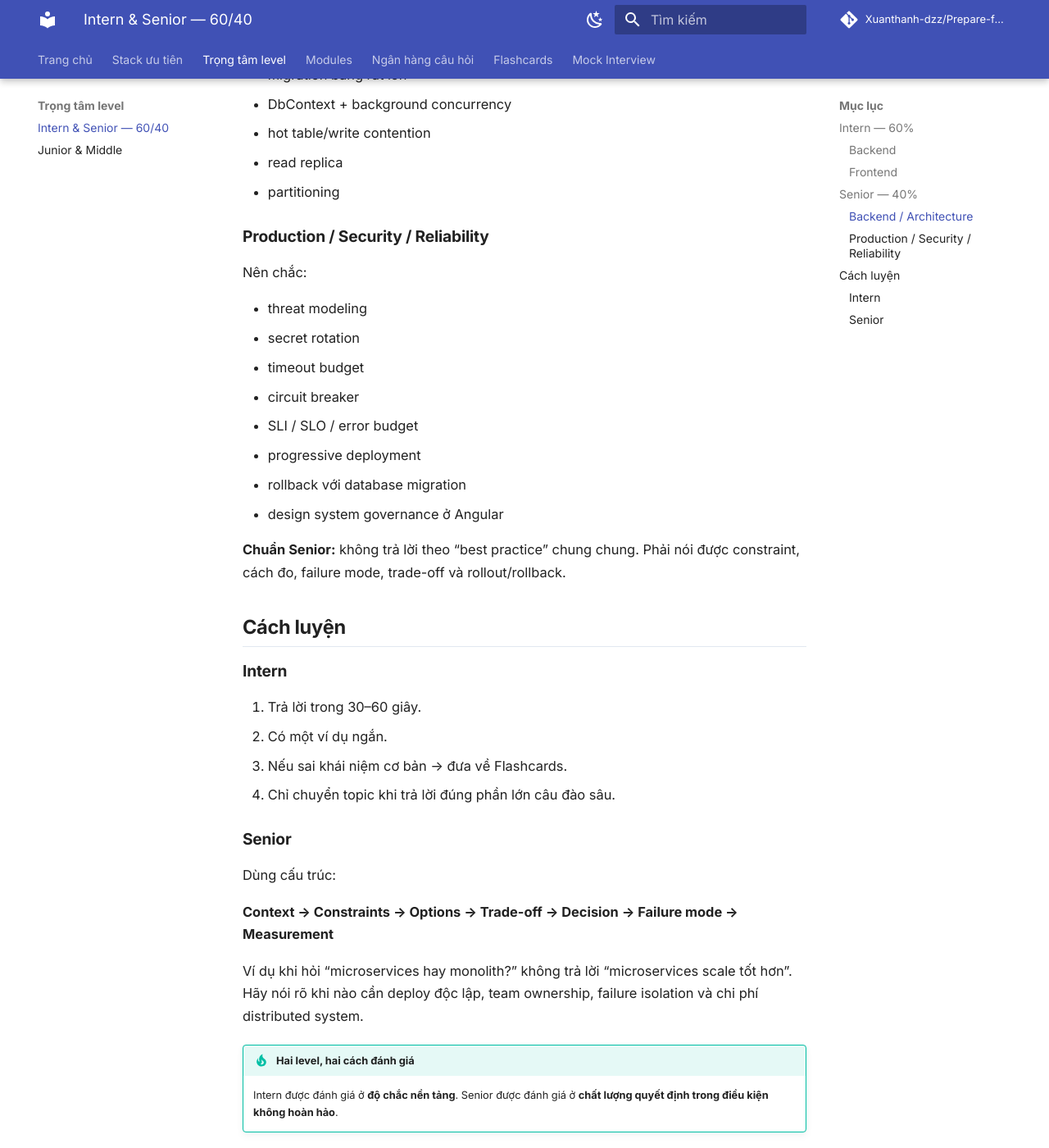
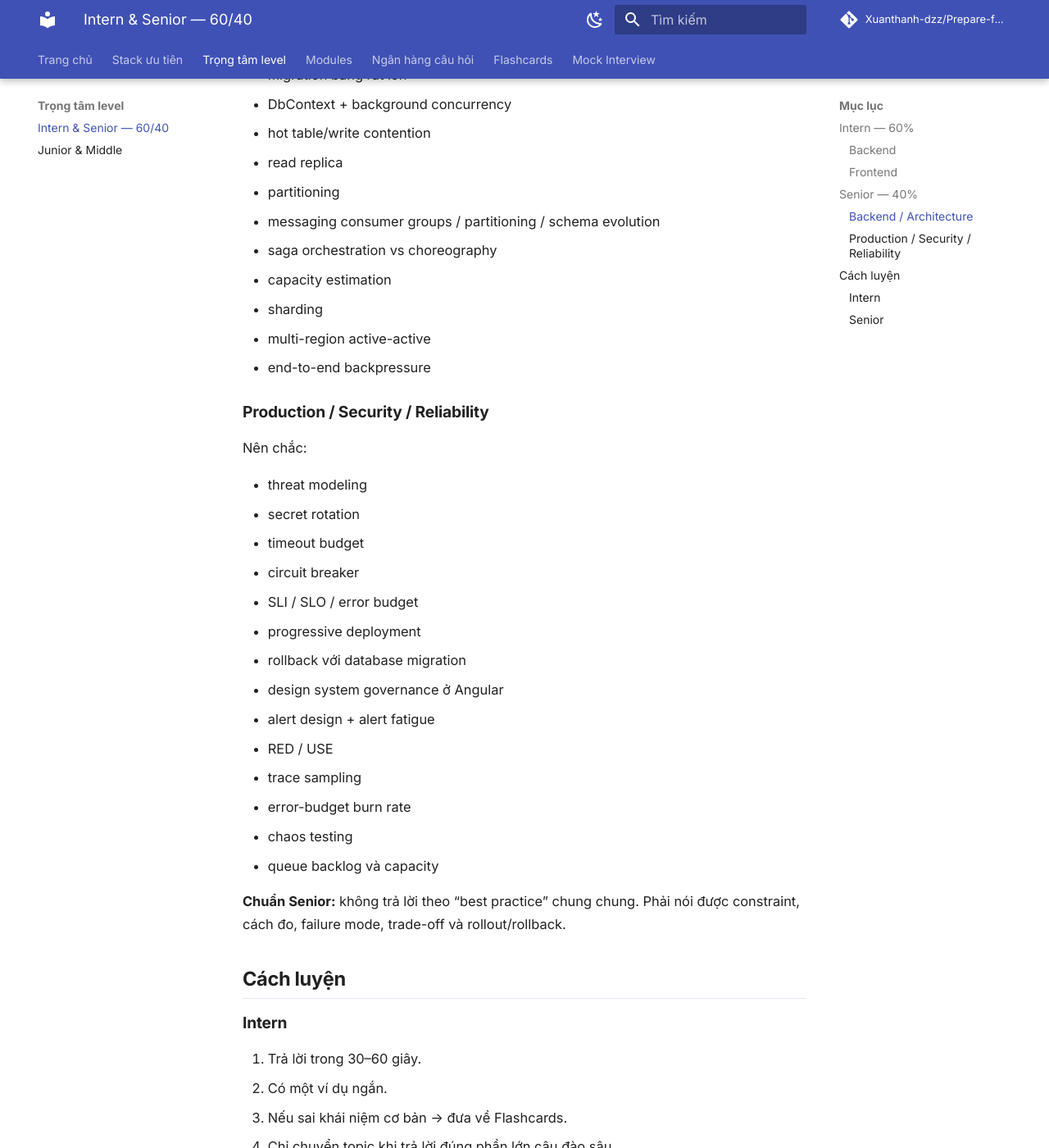
Before and after one commit to Xuanthanh-dzz/Prepare-for-job-interviews, an MkDocs documentation site: the page built from docs/tracks/intern-senior.md, in a window 1280 px wide and 1400 px high, scrolled down 1481 px. Shown: the whole window at 82% size. Built offline with MkDocs 1.6.1 and Material for MkDocs 9.7.7, drawn with Linux system fonts in a browser that asks for light colours; comment, search, counter and statistics services are not loaded.

Commit message:
docs: deepen Senior system design and reliability checklist

```diff
--- a/docs/tracks/intern-senior.md
+++ b/docs/tracks/intern-senior.md
@@ -50,6 +50,12 @@ Nên chắc:
 - hot table/write contention
 - read replica
 - partitioning
+- messaging consumer groups / partitioning / schema evolution
+- saga orchestration vs choreography
+- capacity estimation
+- sharding
+- multi-region active-active
+- end-to-end backpressure
 
 ### Production / Security / Reliability
 
@@ -63,6 +69,12 @@ Nên chắc:
 - progressive deployment
 - rollback với database migration
 - design system governance ở Angular
+- alert design + alert fatigue
+- RED / USE
+- trace sampling
+- error-budget burn rate
+- chaos testing
+- queue backlog và capacity
 
 **Chuẩn Senior:** không trả lời theo “best practice” chung chung. Phải nói được constraint, cách đo, failure mode, trade-off và rollout/rollback.
 
```
